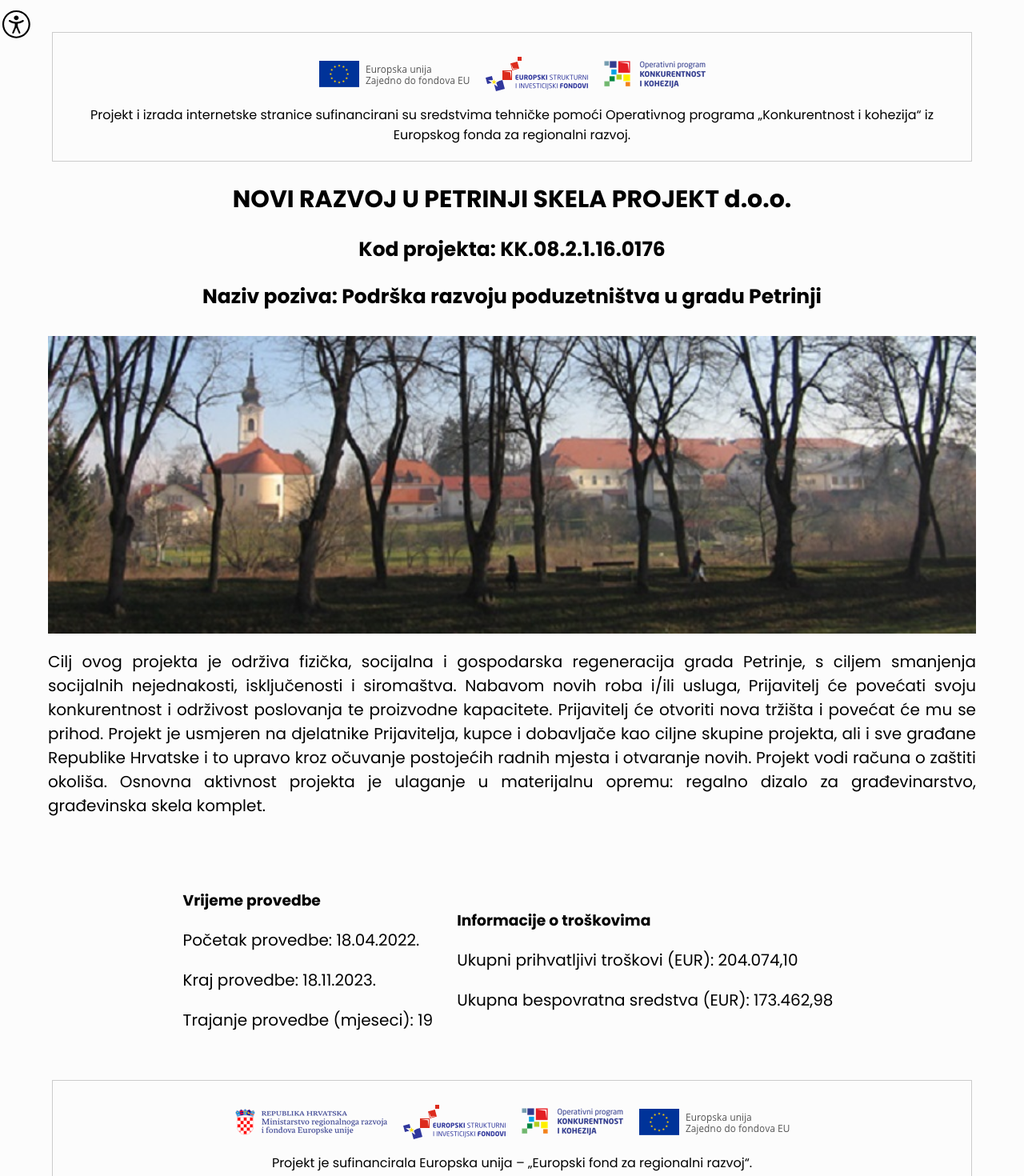
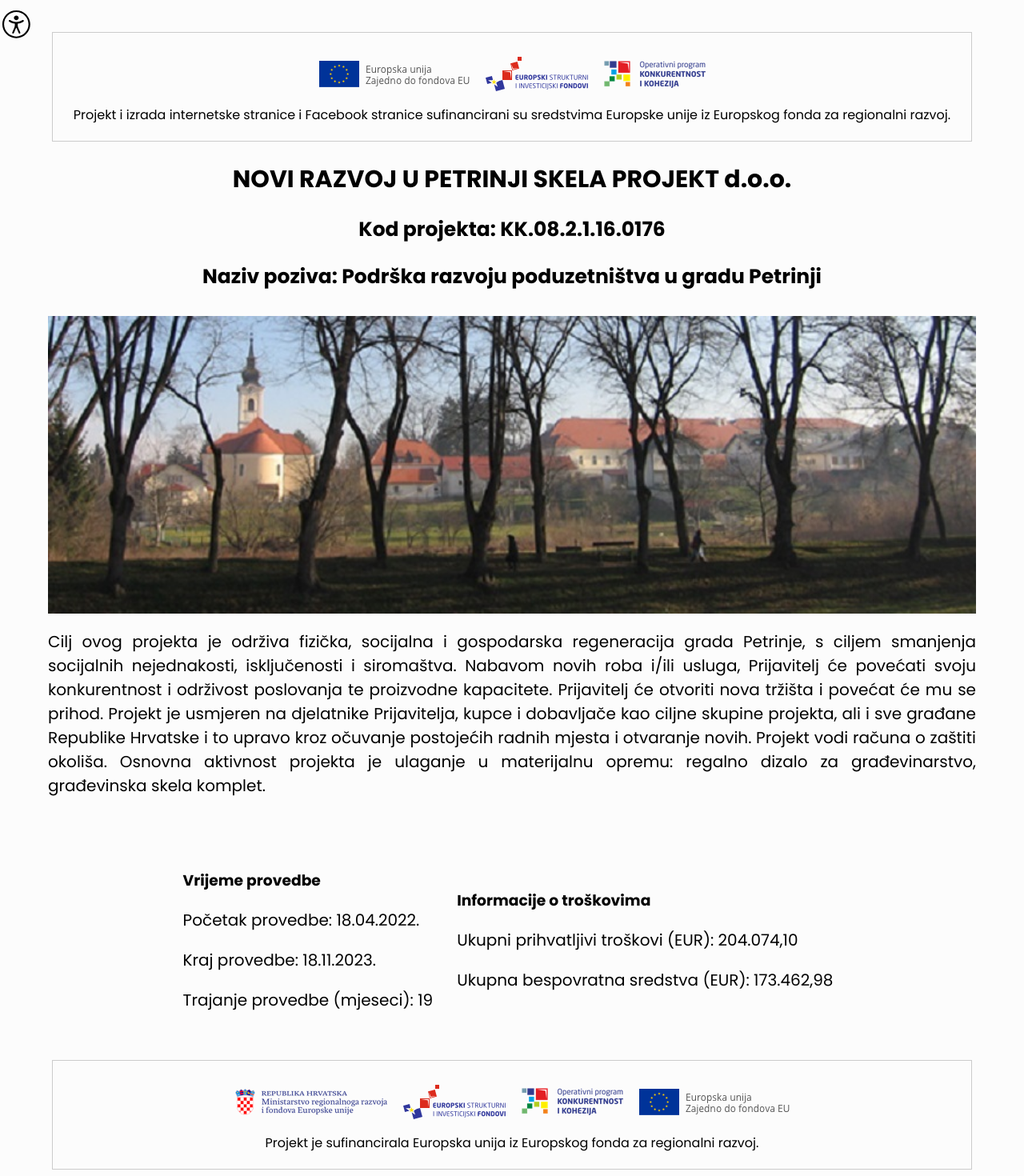
Before and after one commit to iivkov/skela-projekt, a React (Create React App) app: page /EU-projekti in a window 1280 px wide. Shown: the part 100-1570 px from the top of the page at 80% size. Built offline with nearby package versions, Linux system fonts and the light colour scheme.

Commit message:
novi build

```diff
--- a/src/components/EUnoteProject.js
+++ b/src/components/EUnoteProject.js
@@ -20,7 +20,7 @@
         <a href="https://european-union.europa.eu/index_hr" target="_blank" rel="noopener noreferrer">
             <div className="image"><img src={EU_logo} alt="Zastava Europske unije"/></div>
         </a>
-        <div className="text">Projekt je sufinancirala Europska unija – „Europski fond za regionalni razvoj“.</div>
+        <div className="text">Projekt je sufinancirala Europska unija iz Europskog fonda za regionalni razvoj.</div>
     </div>
   )
 }
--- a/src/components/EUnoteSite.js
+++ b/src/components/EUnoteSite.js
@@ -16,7 +16,7 @@
         <a href="https://opzo-opkk.hr/" target="_blank" rel="noopener noreferrer">
             <div className="image"><img src={OPKK_logo} alt="Logotip Operativnog programa Konkurentnost i kohezija" /></div>
         </a>
-        <div className="text">Projekt i izrada internetske stranice sufinancirani su sredstvima tehničke pomoći Operativnog programa „Konkurentnost i kohezija“ iz Europskog fonda za regionalni razvoj.</div>
+        <div className="text">Projekt i izrada internetske stranice i Facebook stranice sufinancirani su sredstvima Europske unije iz Europskog fonda za regionalni razvoj.</div>
     </div>
   )
 }
```
Also changed, not shown: 1 other file (tests, documents, lock files or other folders).
